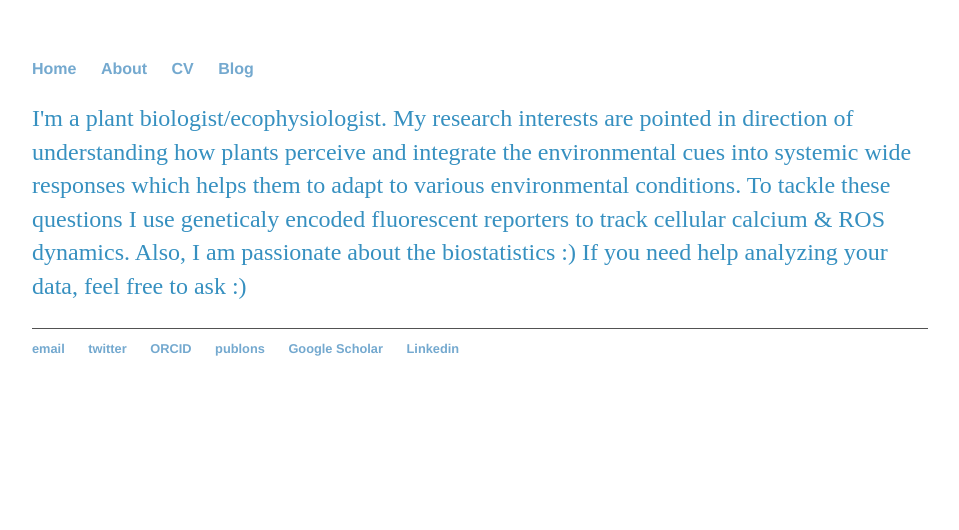
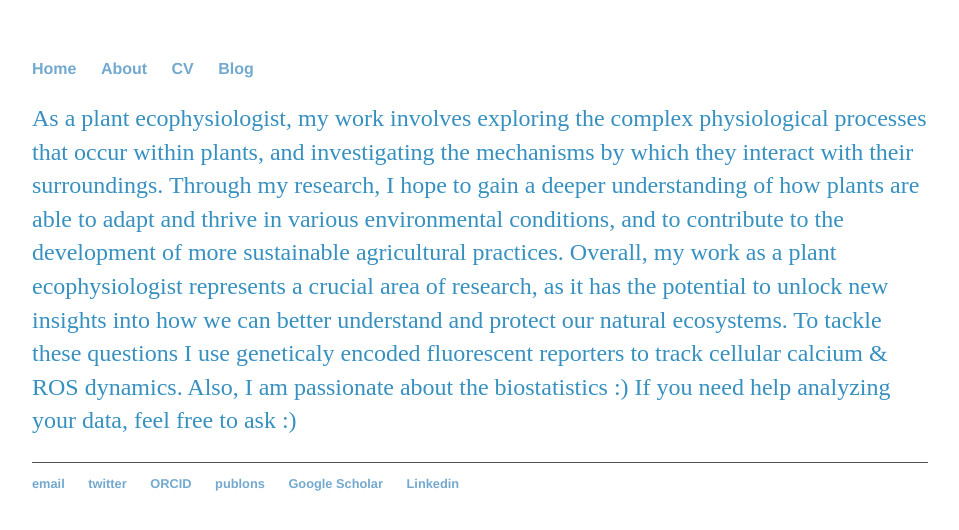
Before and after one commit to milanzupunski/milanzupunski.github.io, a Jekyll site: the page built from about/index.html, in a window 1280 px wide. Shown: the top 530 px of the page, without its empty margins (160-1119 px from the left). Built offline with Jekyll 4.4.1, drawn with Linux system fonts in a browser that asks for light colours; Markdown is read by kramdown in place of the engine named in the settings.

Commit message:
Update index.html

```diff
--- a/about/index.html
+++ b/about/index.html
@@ -3,9 +3,9 @@ layout: default
 title: Milan Zupunski about info
 ---
 <div class="blurb">
-	<p>I'm a plant biologist/ecophysiologist.
-	My research interests are pointed in direction of understanding how plants perceive and integrate the environmental cues
-		into systemic wide responses which helps them to adapt to various environmental conditions.
+	<p>As a plant ecophysiologist, my work involves exploring the complex physiological processes that occur within plants, and investigating the mechanisms by which they interact with their surroundings.
+		Through my research, I hope to gain a deeper understanding of how plants are able to adapt and thrive in various environmental conditions, and to contribute to the development of more sustainable agricultural practices.
+		Overall, my work as a plant ecophysiologist represents a crucial area of research, as it has the potential to unlock new insights into how we can better understand and protect our natural ecosystems.
 		To tackle these questions I use geneticaly encoded fluorescent reporters to track cellular calcium & ROS dynamics.
 		Also, I am passionate about the biostatistics :) If you need help analyzing your data, feel free to ask :)
   </em>
```
